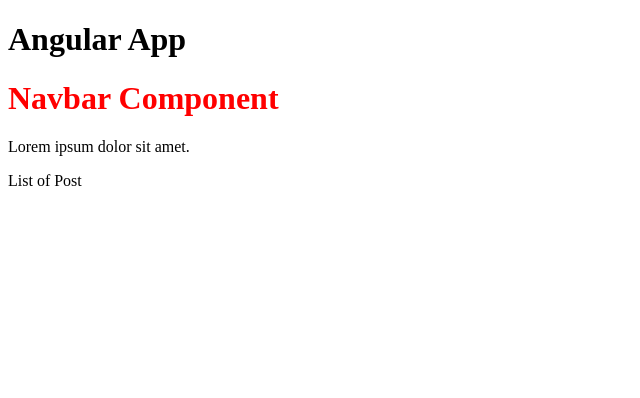
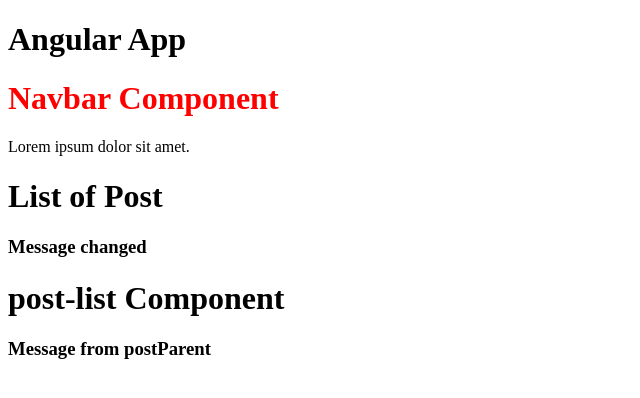
Before and after one commit to Bernd02/AngularFullCourse-ZeroToHero, an Angular app: page / in a window 1280 px wide. Shown: the top 398 px of the page, without its empty margins (0-640 px from the left). Built offline with nearby package versions, Linux system fonts and the light colour scheme.

Commit message:
Bezig - 01:11:32 - DataBinding - @ViewChild

```diff
--- a/src/app/app.component.html
+++ b/src/app/app.component.html
@@ -1,4 +1,4 @@
 <h1>Angular App</h1>
 <router-outlet></router-outlet>
 <app-navbar></app-navbar>
-<app-post></app-post>
+<app-post [childProp]="parentMessage"></app-post>
--- a/src/app/app.component.ts
+++ b/src/app/app.component.ts
@@ -7,5 +7,5 @@
 })
 export class AppComponent {
   title = 'AngIntro';
-  parentMessage: string = "Message";
+  parentMessage: string = "Message changed";
 }
--- a/src/app/app.module.ts
+++ b/src/app/app.module.ts
@@ -5,12 +5,14 @@
 import { AppComponent } from './app.component';
 import { NavbarComponent } from './navbar/navbar.component';
 import { PostComponent } from './post/post.component';
+import { PostListComponent } from './post-list/post-list.component';
 
 @NgModule({
   declarations: [
     AppComponent,
     NavbarComponent,
-    PostComponent
+    PostComponent,
+    PostListComponent
   ],
   imports: [
     BrowserModule,
--- /dev/null
+++ b/src/app/post-list/post-list.component.html
@@ -0,0 +1,3 @@
+<h1>post-list Component</h1>
+
+<h3>{{postProperty}}</h3>
--- a/src/app/post/post.component.html
+++ b/src/app/post/post.component.html
@@ -1 +1,5 @@
-<p>{{ title }}</p>
+<h1>{{ title }}</h1>
+
+<h3>{{ childProp }}</h3>
+
+<app-post-list [postProperty]="postParentMessage"></app-post-list>
--- a/src/app/post/post.component.ts
+++ b/src/app/post/post.component.ts
@@ -1,4 +1,4 @@
-import { Component, OnInit } from '@angular/core';
+import { Component, Input, OnInit } from '@angular/core';
 
 @Component({
   selector: 'app-post',
@@ -9,6 +9,12 @@
   title: string = "List of Post";
   messagePost: string = "Message Post";
 
+  postParentMessage: string = "Message from postParent"
+
+  @Input() childProp: string = "";
+
+
+
   constructor() { }
 
   ngOnInit(): void {
```
Also changed, not shown: src/app/post-list/post-list.component.ts (added, +11 -0 lines), src/app/post-list/post-list.component.css (added), 1 other file (tests, documents, lock files or other folders).
